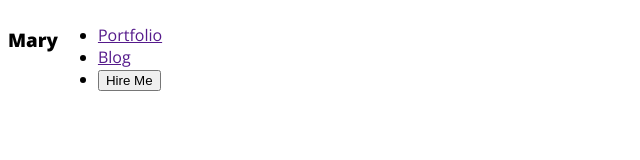
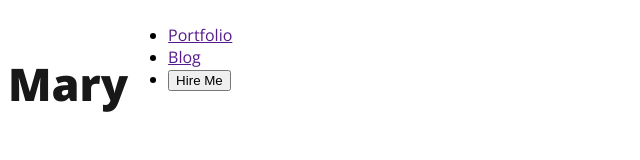
Before and after one commit to Yousuf7900/web-developer-portfolio, a plain HTML site: page index.html in a window 1280 px wide. Shown: the whole page, without its empty margins (0-640 px from the left). Drawn offline with nearby package versions, Linux system fonts and the light colour scheme.

Commit message:
nav-title styled

```diff
--- a/index.html
+++ b/index.html
@@ -12,7 +12,7 @@
   <body>
     <header>
       <nav>
-        <h3>Mary</h3>
+        <h3 class="nav-title">Mary</h3>
         <ul>
           <li><a href="">Portfolio</a></li>
           <li><a href="">Blog</a></li>
--- a/styles/portfolio.css
+++ b/styles/portfolio.css
@@ -1,10 +1,14 @@
-
 /* Common shared style for all */
-body{
-    font-family: 'Open Sans', sans-serif;
+body {
+  font-family: "Open Sans", sans-serif;
 }
 
 /* Nav bar style */
 nav {
-    display: flex;
+  display: flex;
 }
+.nav-title {
+  color: var(--Dark-01, #181818);
+  font-size: 45px;
+  font-weight: 800;
+}
```
